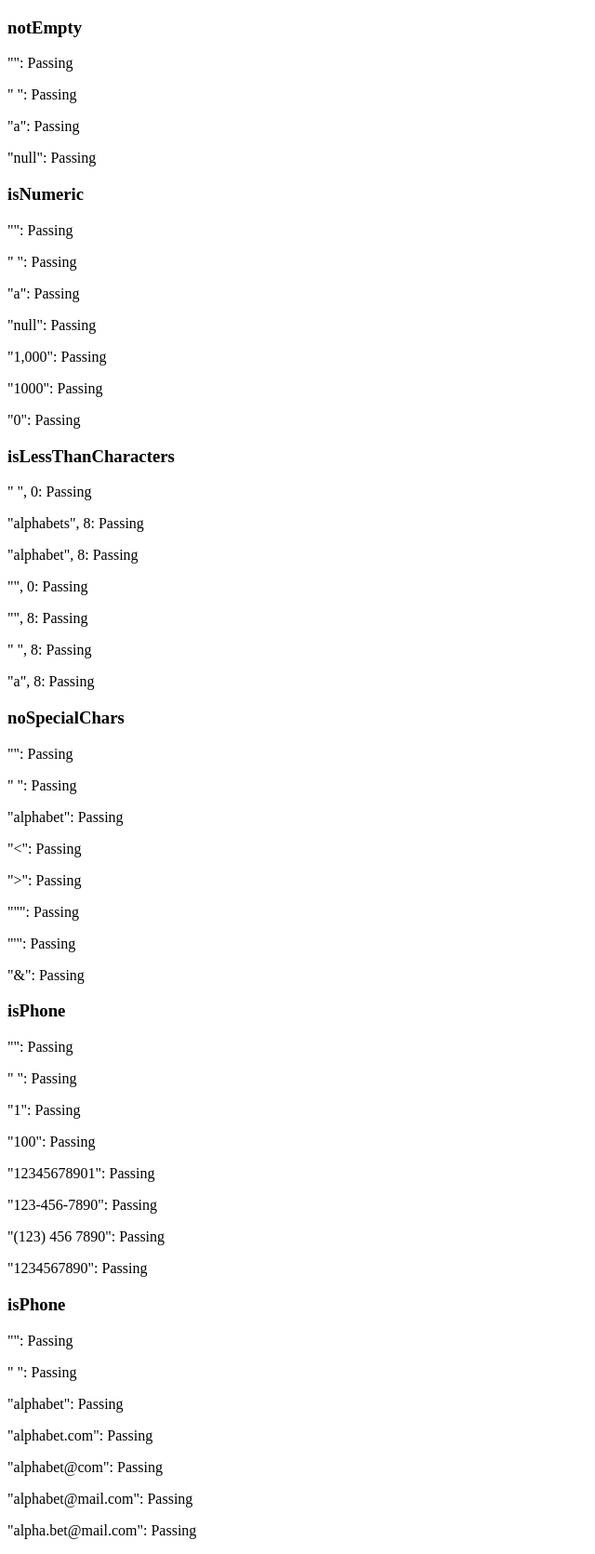
After one commit to EndaHallahan/School-Git, a PHP site: page /validatorTests.php in a window 1280 px wide. The commit adds this page. Shown: the whole page at 93% size, without its empty margins (0-640 px from the left). Run offline with PHP 8.4, Linux system fonts and the light colour scheme.

Commit message:
Validation Class Tests

```diff
--- a/wdv341/Form-Validation-Assignment/ValidatorClass.php
+++ b/wdv341/Form-Validation-Assignment/ValidatorClass.php
@@ -3,7 +3,7 @@
 class Validator {
 
 	public function notEmpty($input) {
-		return (!empty($input));
+		return (!empty(trim($input)));
 	}
 
 	public function isNumeric($input) {
@@ -19,11 +19,11 @@ class Validator {
 	}
 
 	public function isPhone($input) {
-		return (!preg_match("/\D/", $input) && strlen($input) === 10 || !strlen($input));
+		return (!preg_match("/\D/", $input) && strlen($input) === 10);
 	}
 
 	public function isEmail($input) {
-		return (filter_var($input, FILTER_VALIDATE_EMAIL) || !strlen($input));
+		return (filter_var($input, FILTER_VALIDATE_EMAIL));
 	}
 }
 
--- a/wdv341/Form-Validation-Assignment/formValidationAssignment.php
+++ b/wdv341/Form-Validation-Assignment/formValidationAssignment.php
@@ -32,12 +32,12 @@
 			$form_valid = false;
 		}
 
-		if (!$validator->isPhone($cust_phone)) {
+		if (!$validator->isPhone($cust_phone) && $validator->notEmpty($cust_phone)) {
 			$phone_error = "Invalid phone number";
 			$form_valid = false;
 		}
 
-		if (!$validator->isEmail($cust_email)) {
+		if (!$validator->isEmail($cust_email) && $validator->notEmpty($cust_email)) {
 			$email_error = "Invalid email address";
 			$form_valid = false;
 		}
--- /dev/null
+++ b/wdv341/Form-Validation-Assignment/validatorTests.php
@@ -0,0 +1,68 @@
+<?php
+	include "ValidatorClass.php";
+	$validator = new Validator;
+?>
+
+<!DOCTYPE html>
+<html lang = "en">
+	<head>
+		<meta charset="UTF-8">
+		<meta name="viewport" content="width=device-width, initial-scale=1.0">
+		<title>Validator Tester</title>
+	</head>
+	<body>
+		<h3>notEmpty</h3>
+		<p>"": <?php echo $validator->notEmpty("") ? "Failed" : "Passing" ?></p>
+		<p>" ": <?php echo $validator->notEmpty(" ") ? "Failed" : "Passing" ?></p>
+		<p>"a": <?php echo $validator->notEmpty("a") ? "Passing" : "Failed" ?></p>
+		<p>"null": <?php echo $validator->notEmpty("null") ? "Passing" : "Failed" ?></p>
+
+		<h3>isNumeric</h3>
+		<p>"": <?php echo $validator->isNumeric("") ? "Failed" : "Passing" ?></p>
+		<p>" ": <?php echo $validator->isNumeric(" ") ? "Failed" : "Passing" ?></p>
+		<p>"a": <?php echo $validator->isNumeric("a") ? "Failed" : "Passing" ?></p>
+		<p>"null": <?php echo $validator->isNumeric("null") ? "Failed" : "Passing" ?></p>
+		<p>"1,000": <?php echo $validator->isNumeric("1,000") ? "Failed" : "Passing" ?></p>
+		<p>"1000": <?php echo $validator->isNumeric("100") ? "Passing" : "Failed" ?></p>
+		<p>"0": <?php echo $validator->isNumeric("100") ? "Passing" : "Failed" ?></p>
+
+		<h3>isLessThanCharacters</h3>
+		<p>" ", 0: <?php echo $validator->isLessThanCharacters(" ", 0) ? "Failed" : "Passing" ?></p>
+		<p>"alphabets", 8: <?php echo $validator->isLessThanCharacters("alphabets", 8) ? "Failed" : "Passing" ?></p>
+		<p>"alphabet", 8: <?php echo $validator->isLessThanCharacters("alphabet", 8) ? "Passing" : "Failed" ?></p>
+		<p>"", 0: <?php echo $validator->isLessThanCharacters("", 0) ? "Passing" : "Failed" ?></p>
+		<p>"", 8: <?php echo $validator->isLessThanCharacters("", 8) ? "Passing" : "Failed" ?></p>
+		<p>" ", 8: <?php echo $validator->isLessThanCharacters(" ", 8) ? "Passing" : "Failed" ?></p>
+		<p>"a", 8: <?php echo $validator->isLessThanCharacters("a", 8) ? "Passing" : "Failed" ?></p>
+
+		<h3>noSpecialChars</h3>
+		<p>"": <?php echo $validator->noSpecialChars("") ? "Passing" : "Failed" ?></p>
+		<p>" ": <?php echo $validator->noSpecialChars(" ") ? "Passing" : "Failed" ?></p>
+		<p>"alphabet": <?php echo $validator->noSpecialChars("alphabet") ? "Passing" : "Failed" ?></p>
+		<p>"<": <?php echo $validator->noSpecialChars("<") ? "Failed" : "Passing" ?></p>
+		<p>">": <?php echo $validator->noSpecialChars(">") ? "Failed" : "Passing" ?></p>
+		<p>""": <?php echo $validator->noSpecialChars("\"") ? "Failed" : "Passing" ?></p>
+		<p>"'": <?php echo $validator->noSpecialChars("'") ? "Failed" : "Passing" ?></p>
+		<p>"&": <?php echo $validator->noSpecialChars("&") ? "Failed" : "Passing" ?></p>
+
+		<h3>isPhone</h3>
+		<p>"": <?php echo $validator->isPhone("") ? "Failed" : "Passing" ?></p>
+		<p>" ": <?php echo $validator->isPhone(" ") ? "Failed" : "Passing" ?></p>
+		<p>"1": <?php echo $validator->isPhone("1") ? "Failed" : "Passing" ?></p>
+		<p>"100": <?php echo $validator->isPhone("100") ? "Failed" : "Passing" ?></p>
+		<p>"12345678901": <?php echo $validator->isPhone("12345678901") ? "Failed" : "Passing" ?></p>
+		<p>"123-456-7890": <?php echo $validator->isPhone("123-456-7890") ? "Failed" : "Passing" ?></p>
+		<p>"(123) 456 7890": <?php echo $validator->isPhone("123-456-7890") ? "Failed" : "Passing" ?></p>
+		<p>"1234567890": <?php echo $validator->isPhone("1234567890") ? "Passing" : "Failed" ?></p>
+
+		<h3>isPhone</h3>
+		<p>"": <?php echo $validator->isEmail("") ? "Failed" : "Passing" ?></p>
+		<p>" ": <?php echo $validator->isEmail(" ") ? "Failed" : "Passing" ?></p>
+		<p>"alphabet": <?php echo $validator->isEmail("alphabet") ? "Failed" : "Passing" ?></p>
+		<p>"alphabet.com": <?php echo $validator->isEmail("alphabet.com") ? "Failed" : "Passing" ?></p>
+		<p>"alphabet@com": <?php echo $validator->isEmail("alphabet@com") ? "Failed" : "Passing" ?></p>
+		<p>"alphabet@mail.com": <?php echo $validator->isEmail("alphabet@mail.com") ? "Passing" : "Failed" ?></p>
+		<p>"alpha.bet@mail.com": <?php echo $validator->isEmail("alpha.bet@mail.com") ? "Passing" : "Failed" ?></p>
+
+	</body>
+</html>
```
